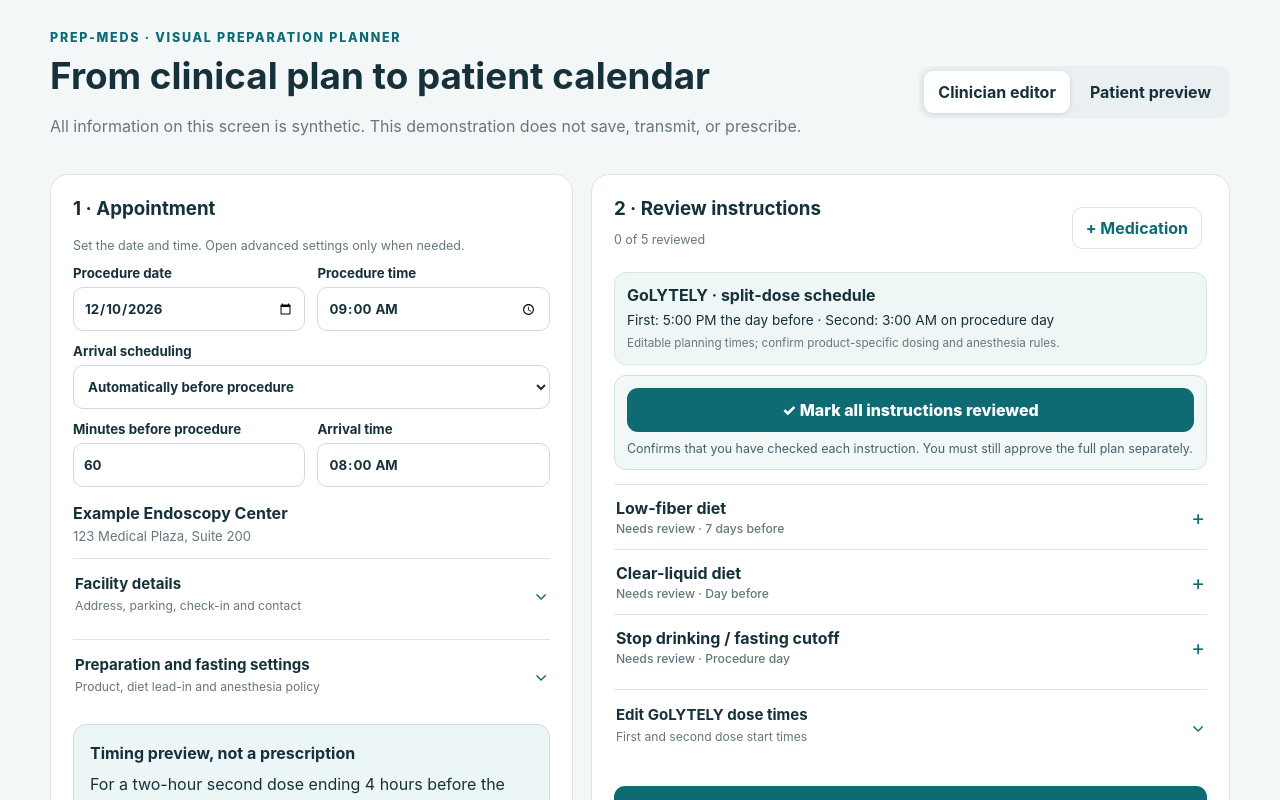
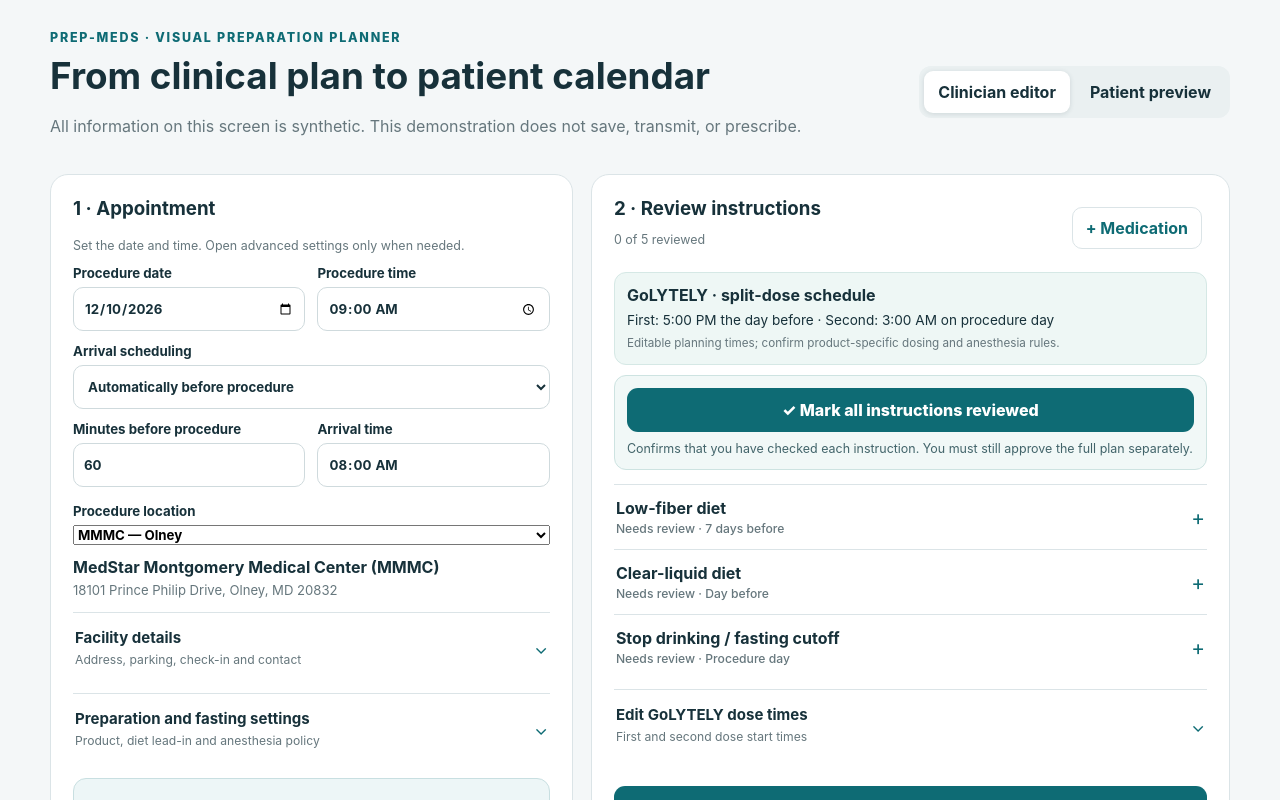
Before and after one commit to jedmedasr/PREP-MEDS, a Next.js app in the folder apps/web/: page / in a window 1280 px wide. Shown: the top 800 px of the page. Built offline with nearby package versions, Linux system fonts and the light colour scheme.

Commit message:
Add verified MMMC and Silver Spring endoscopy facility presets

```diff
--- a/apps/web/components/PreparationPlanner.tsx
+++ b/apps/web/components/PreparationPlanner.tsx
@@ -2,9 +2,14 @@
 import { useMemo, useState } from 'react';
 import { PREPS, DIET_GUIDE, addCalendarDays, calendarEvents, defaultInstructions, standardPrepTimes, subtractMinutes, validatePlan, type Plan, type PlanInstruction, type PrepProduct } from '../lib/plan';
 
+const FACILITIES = [
+  {id:'mmmc',name:'MedStar Montgomery Medical Center (MMMC)',address:'18101 Prince Philip Drive, Olney, MD 20832',phone:'301-774-8882'},
+  {id:'silver-spring',name:'MedStar Health Endoscopy Center at Silver Spring',address:'12008 Veirs Mill Road, Silver Spring, MD 20906',phone:'301-942-0022'}
+] as const;
+
 const today = '2026-12-10'; // Synthetic demo date; never a patient record.
 function initialPlan(): Plan {
-  return { product:'GoLYTELY', lowFiberDays:7, procedureDate:today, procedureTime:'09:00', arrivalTime:'08:00', arrivalMode:'offset', arrivalOffsetMinutes:60, facilityName:'Example Endoscopy Center', facilityAddress:'123 Medical Plaza, Suite 200', facilityParking:'Use the main parking garage.', facilityCheckIn:'Check in at the front desk.', facilityInstructions:'Bring your photo ID and arrange a responsible adult to take you home.', anesthesiaFastingPolicy:'strict-midnight',
+  return { product:'GoLYTELY', lowFiberDays:7, procedureDate:today, procedureTime:'09:00', arrivalTime:'08:00', arrivalMode:'offset', arrivalOffsetMinutes:60, facilityName:FACILITIES[0].name, facilityAddress:FACILITIES[0].address, facilityPhone:FACILITIES[0].phone, facilityParking:'', facilityCheckIn:'', facilityInstructions:'', anesthesiaFastingPolicy:'strict-midnight',
     protocolApproved:false, instructions:defaultInstructions('GoLYTELY','09:00') };
 }
 function formatTime(time?:string) { if (!time) return 'All day'; const [h,m]=time.split(':').map(Number);return new Date(Date.UTC(2020,0,1,h??0,m??0)).toLocaleTimeString('en-US',{hour:'numeric',minute:'2-digit',timeZone:'UTC'}); }
@@ -38,6 +43,11 @@ export function PreparationPlanner() {
     if (!plan.protocolApproved || plan.instructions.some(x=>!x.approved) || !plan.procedureDate || !plan.procedureTime || !plan.arrivalTime) {setShowIssues(true);return;}
     setPlan(p=>({...p,approvedBy:'Demo clinician (not authenticated)',approvedAt:new Date().toISOString()}));
     setShowIssues(false);
+  }
+  const selectedFacility=FACILITIES.find(f=>f.name===plan.facilityName && f.address===plan.facilityAddress)?.id ?? 'custom';
+  function chooseFacility(id:string) {
+    const facility=FACILITIES.find(f=>f.id===id);
+    setPlan(p=>({...p,facilityName:facility?.name??'',facilityAddress:facility?.address??'',facilityPhone:facility?.phone??'',facilityParking:'',facilityCheckIn:'',facilityInstructions:'',approvedBy:undefined,approvedAt:undefined}));
   }
   function updateFacility(field: 'facilityName'|'facilityAddress'|'facilityPhone'|'facilityParking'|'facilityCheckIn'|'facilityInstructions', value:string) {
     setPlan(p=>({...p,[field]:value,approvedBy:undefined,approvedAt:undefined}));
@@ -88,6 +98,7 @@ export function PreparationPlanner() {
         <label>Arrival time<input type="time" value={plan.arrivalTime} disabled={plan.arrivalMode==='offset'} onChange={e=>setSchedule('arrivalTime',e.target.value)}/></label>
       </div>
 
+      <label className="planner-label">Procedure location<select aria-label="Procedure location" value={selectedFacility} onChange={e=>chooseFacility(e.target.value)}><option value="mmmc">MMMC — Olney</option><option value="silver-spring">MedStar Endoscopy — Silver Spring</option><option value="custom">Other location (enter below)</option></select></label>
       <div className="planner-facility-summary"><strong>{plan.facilityName?.trim()||'Facility not set'}</strong><span>{plan.facilityAddress?.trim()||'Add a facility address below'}</span></div><details className="planner-settings"><summary><span><strong>Facility details</strong><small>Address, parking, check-in and contact</small></span><span aria-hidden="true">⌄</span></summary><div className="planner-settings-body">      <h3>Facility and arrival instructions</h3>
       <div className="planner-fields">
         <label>Facility name<input value={plan.facilityName??''} onChange={e=>updateFacility('facilityName',e.target.value)} placeholder="Endoscopy center or hospital"/></label>
```
